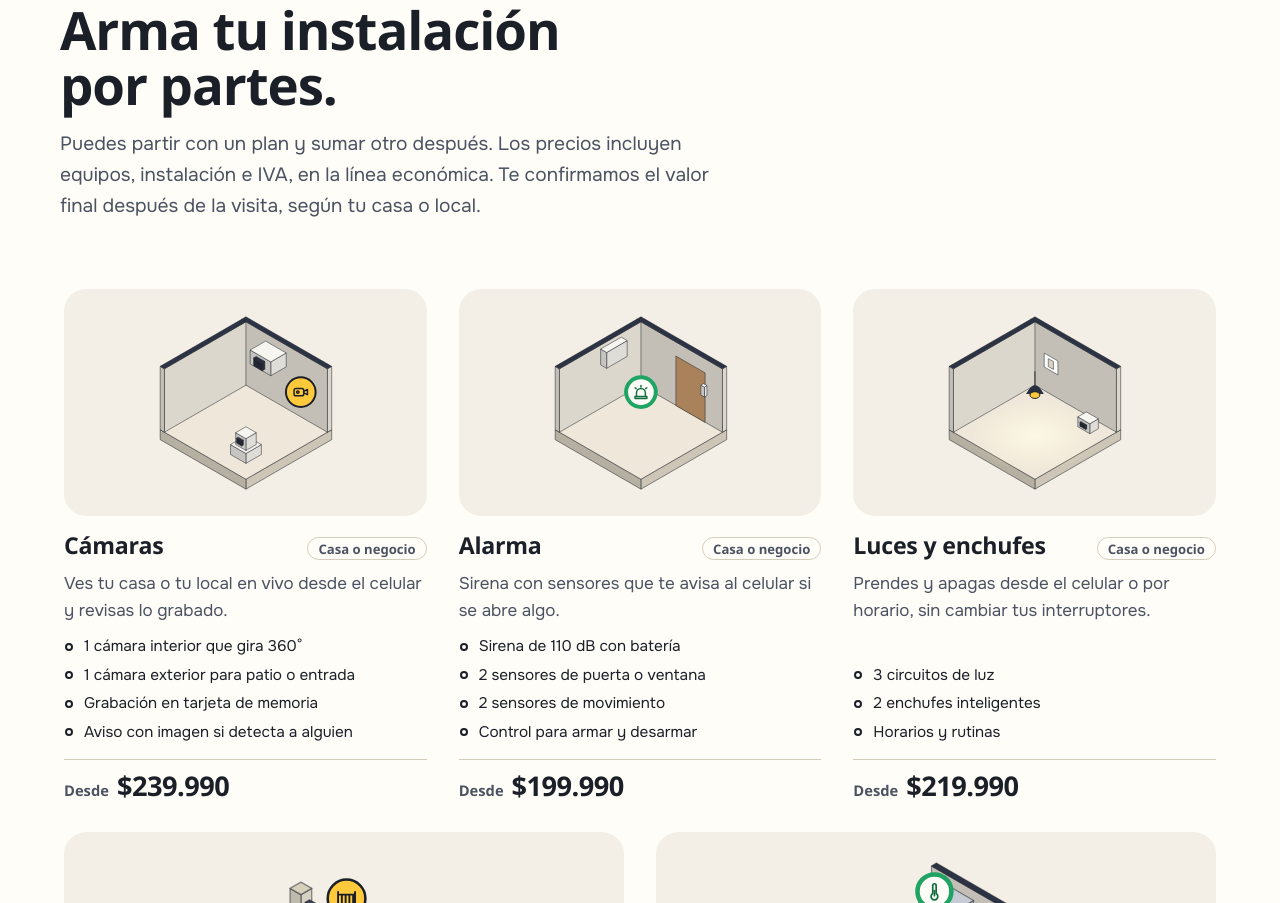
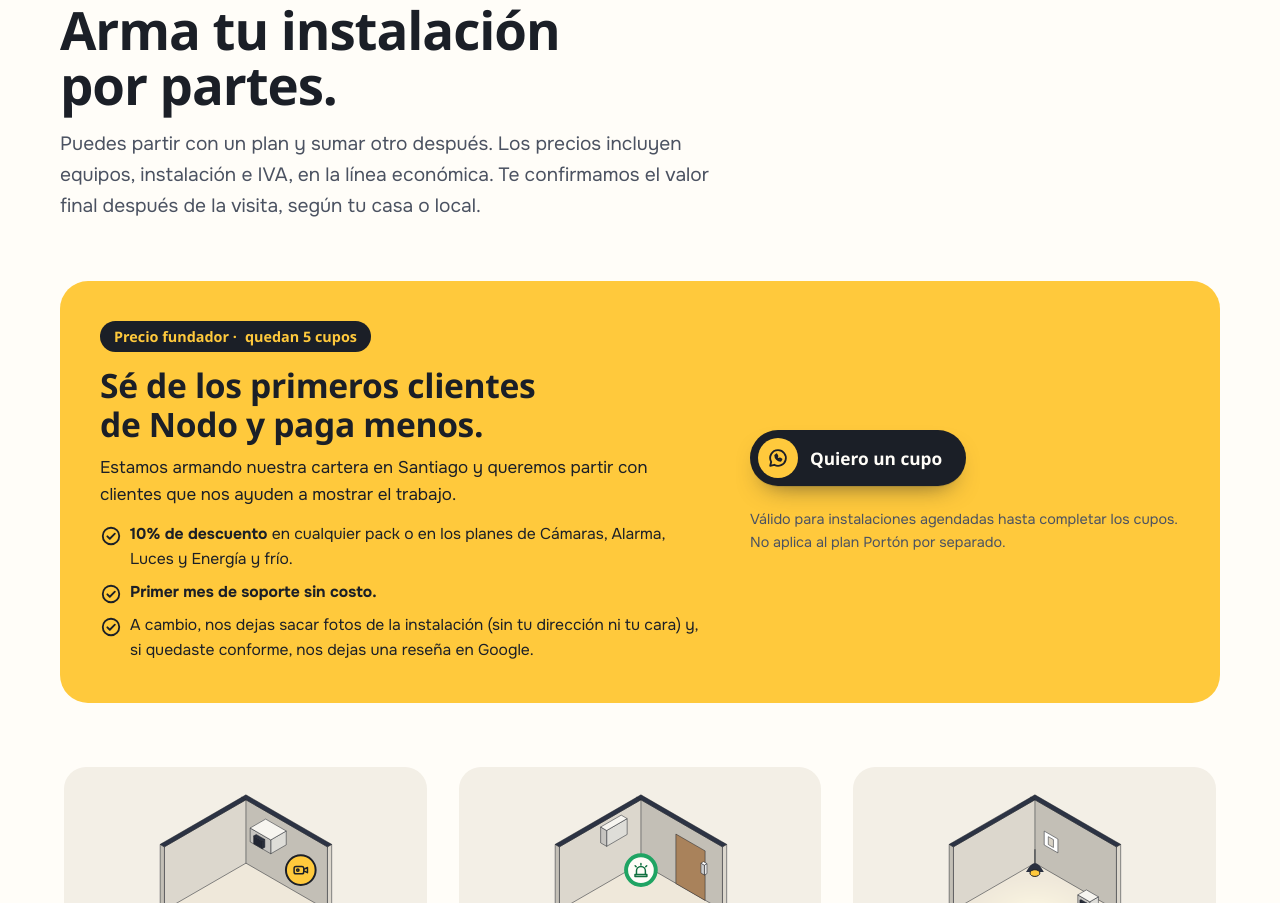
Before and after one commit to maracenam/Proyecto-Domotica, a plain HTML site: page index.html in a window 1280 px wide. Shown: the part 1191-2094 px from the top of the page. Drawn offline with Linux system fonts and the light colour scheme; a web font is replaced by a local one.

Commit message:
Oferta de precio fundador para los primeros 5 clientes (#2)
* Agregar oferta de precio fundador para los primeros 5 clientes

Bloque destacado en Planes y precios, aviso en la portada y botón de
WhatsApp con mensaje propio. Los cupos se cambian en CUPOS_FUNDADOR;
en 0 la oferta se oculta.

Co-Authored-By: Claude Opus 5.5 <noreply@anthropic.com>
Claude-Session: https://claude.ai/code/session_01Sx9PViexdrXiX1CYCkBzqV

* Limitar precio fundador a packs y planes desde $199.990

El plan Portón por separado queda fuera: con IVA y el mes de soporte
gratis podía dejar margen negativo.

Co-Authored-By: Claude Opus 5.5 <noreply@anthropic.com>
Claude-Session: https://claude.ai/code/session_01Sx9PViexdrXiX1CYCkBzqV

---------

Co-authored-by: Claude <noreply@anthropic.com>

```diff
--- a/index.html
+++ b/index.html
@@ -236,6 +236,18 @@ svg { display: block; }
 .support b { font-family: var(--display); font-weight: 900; font-variant-numeric: tabular-nums; }
 .support p { color: var(--tinta-2); font-size: .97rem; }
 .fine { color: var(--tinta-2); font-size: .95rem; margin-top: 20px; max-width: 80ch; }
+.founder { margin-bottom: clamp(36px, 5vw, 56px); background: var(--luz); color: var(--tinta); border-radius: 28px; padding: clamp(22px, 3.6vw, 40px); display: grid; grid-template-columns: minmax(0, 7fr) minmax(0, 5fr); gap: clamp(20px, 4vw, 48px); align-items: center; }
+.founder .tag { display: inline-flex; align-items: center; gap: 8px; font: 800 .9rem var(--display); background: var(--tinta); color: var(--luz); border-radius: 999px; padding: 6px 14px; }
+.founder h3 { font-size: clamp(1.5rem, 2.8vw, 2.1rem); margin-top: 14px; }
+.founder p { margin-top: 10px; max-width: 54ch; }
+.founder ul { display: grid; gap: 8px; margin-top: 14px; }
+.founder li { display: grid; grid-template-columns: 22px minmax(0, 1fr); gap: 8px; align-items: start; font-size: .98rem; }
+.founder li .ico { margin-top: 3px; }
+.founder-cta { display: grid; gap: 12px; justify-items: start; }
+.founder-cta .small { font-size: .9rem; color: var(--tinta-2); }
+.hero-founder { display: inline-flex; align-items: center; gap: 8px; font: 700 .95rem var(--display); color: var(--tinta); background: var(--luz); border-radius: 999px; padding: 6px 14px; text-decoration: none; width: fit-content; }
+.hero-founder:hover { filter: brightness(1.04); }
+@media (max-width: 860px) { .founder { grid-template-columns: minmax(0, 1fr); } }
 @media (max-width: 980px) {
   .plans { grid-template-columns: repeat(2, minmax(0, 1fr)); }
   .plan, .plan:nth-child(4), .plan:nth-child(5) { grid-column: span 1; }
@@ -422,6 +434,7 @@ footer strong { color: #FFFFFF; font-family: var(--display); font-weight: 900; }
           <a class="btn ghost" href="#planes">Ver planes y precios</a>
         </div>
         <p class="hero-fine"><svg class="ico" aria-hidden="true"><use href="#i-ok"/></svg>Visita y cotización sin costo, en toda la Región Metropolitana.</p>
+        <a class="hero-founder js-founder" href="#fundador">Precio fundador: <span class="js-cupos-txt">quedan 5 cupos</span> con 10% de descuento</a>
       </div>
 
       <div class="demo">
@@ -462,6 +475,22 @@ footer strong { color: #FFFFFF; font-family: var(--display); font-weight: 900; }
       <div class="block-head">
         <h2 id="planes-t">Arma tu instalación por partes.</h2>
         <p class="lede">Puedes partir con un plan y sumar otro después. Los precios incluyen equipos, instalación e IVA, en la línea económica. Te confirmamos el valor final después de la visita, según tu casa o local.</p>
+      </div>
+      <div class="founder js-founder" id="fundador" aria-labelledby="fundador-t">
+        <div>
+          <span class="tag">Precio fundador · <span class="js-cupos-txt">quedan 5 cupos</span></span>
+          <h3 id="fundador-t">Sé de los primeros clientes de Nodo y paga menos.</h3>
+          <p>Estamos armando nuestra cartera en Santiago y queremos partir con clientes que nos ayuden a mostrar el trabajo.</p>
+          <ul>
+            <li><svg class="ico" aria-hidden="true"><use href="#i-ok"/></svg><span><b>10% de descuento</b> en cualquier pack o en los planes de Cámaras, Alarma, Luces y Energía y frío.</span></li>
+            <li><svg class="ico" aria-hidden="true"><use href="#i-ok"/></svg><span><b>Primer mes de soporte sin costo.</b></span></li>
+            <li><svg class="ico" aria-hidden="true"><use href="#i-ok"/></svg><span>A cambio, nos dejas sacar fotos de la instalación (sin tu dirección ni tu cara) y, si quedaste conforme, nos dejas una reseña en Google.</span></li>
+          </ul>
+        </div>
+        <div class="founder-cta">
+          <a class="btn js-wa-founder" href="#contacto"><span class="bulb"><svg class="ico" aria-hidden="true"><use href="#i-wa"/></svg></span>Quiero un cupo</a>
+          <p class="small">Válido para instalaciones agendadas hasta completar los cupos. No aplica al plan Portón por separado.</p>
+        </div>
       </div>
       <div class="plans" id="plans"></div>
 
@@ -643,6 +672,8 @@ footer strong { color: #FFFFFF; font-family: var(--display); font-weight: 900; }
   var WHATSAPP = "56933373581";            // número sin "+" ni espacios
   var TELEFONO_VISIBLE = "+56 9 3337 3581";
   var SALUDO = "Hola, vi la página de Nodo y me interesa una cotización.";
+  var CUPOS_FUNDADOR = 5;                  // cupos de precio fundador que quedan; en 0 se oculta la oferta
+  var SALUDO_FUNDADOR = "Hola, vi la página de Nodo y quiero uno de los cupos de precio fundador.";
   // ==========================
 
   var waBase = "https://wa.me/" + WHATSAPP + "?text=";
@@ -650,6 +681,13 @@ footer strong { color: #FFFFFF; font-family: var(--display); font-weight: 900; }
     a.href = waBase + encodeURIComponent(SALUDO); a.target = "_blank"; a.rel = "noopener";
   });
   document.querySelectorAll(".js-phone").forEach(function (a) { a.textContent = TELEFONO_VISIBLE; });
+  document.querySelectorAll(".js-wa-founder").forEach(function (a) {
+    a.href = waBase + encodeURIComponent(SALUDO_FUNDADOR); a.target = "_blank"; a.rel = "noopener";
+  });
+  document.querySelectorAll(".js-cupos-txt").forEach(function (e) {
+    e.textContent = CUPOS_FUNDADOR === 1 ? "queda 1 cupo" : "quedan " + CUPOS_FUNDADOR + " cupos";
+  });
+  if (CUPOS_FUNDADOR <= 0) document.querySelectorAll(".js-founder").forEach(function (e) { e.style.display = "none"; });
 
   // ===== Motor isométrico =====
   var K = 0.8660254;
```
